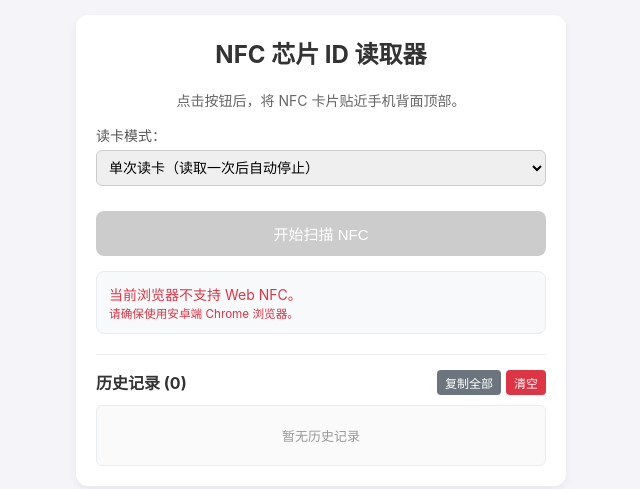
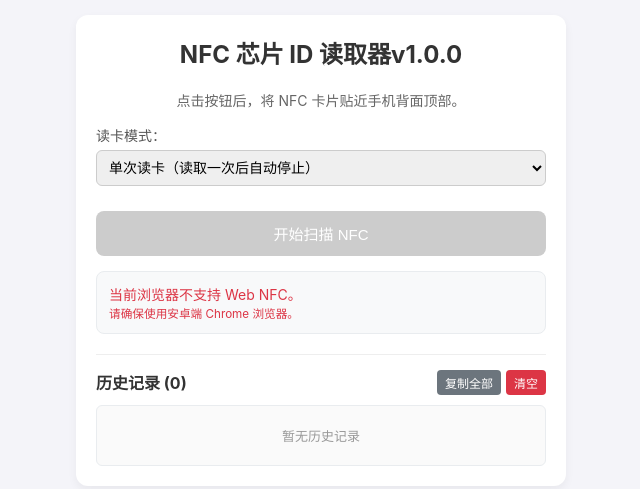
Before and after one commit to xds15905050986-cyber/nfc, a plain HTML site: page index.html in a window 1280 px wide. Shown: the whole page, without its empty margins (319-959 px from the left). Drawn offline with Linux system fonts and the light colour scheme.

Commit message:
Update index.html

```diff
--- a/index.html
+++ b/index.html
@@ -3,7 +3,7 @@
 <head>
     <meta charset="UTF-8">
     <meta name="viewport" content="width=device-width, initial-scale=1.0">
-    <title>H5 NFC 芯片ID读取器v1.0.0</title>
+    <title>H5 NFC 芯片ID读取器</title>
     <style>
         body { font-family: -apple-system, BlinkMacSystemFont, "Segoe UI", Roboto, sans-serif; padding: 15px; text-align: center; background-color: #f4f4f9; color: #333; margin: 0; }
         .card { background: white; padding: 20px; border-radius: 12px; box-shadow: 0 4px 10px rgba(0,0,0,0.05); max-width: 450px; margin: 0 auto; text-align: left; }
@@ -39,7 +39,7 @@
 <body>
 
 <div class="card">
-    <h2>NFC 芯片 ID 读取器</h2>
+    <h2>NFC 芯片 ID 读取器v1.0.0</h2>
     <p>点击按钮后，将 NFC 卡片贴近手机背面顶部。</p>
 
     <div class="setting-group">
```
